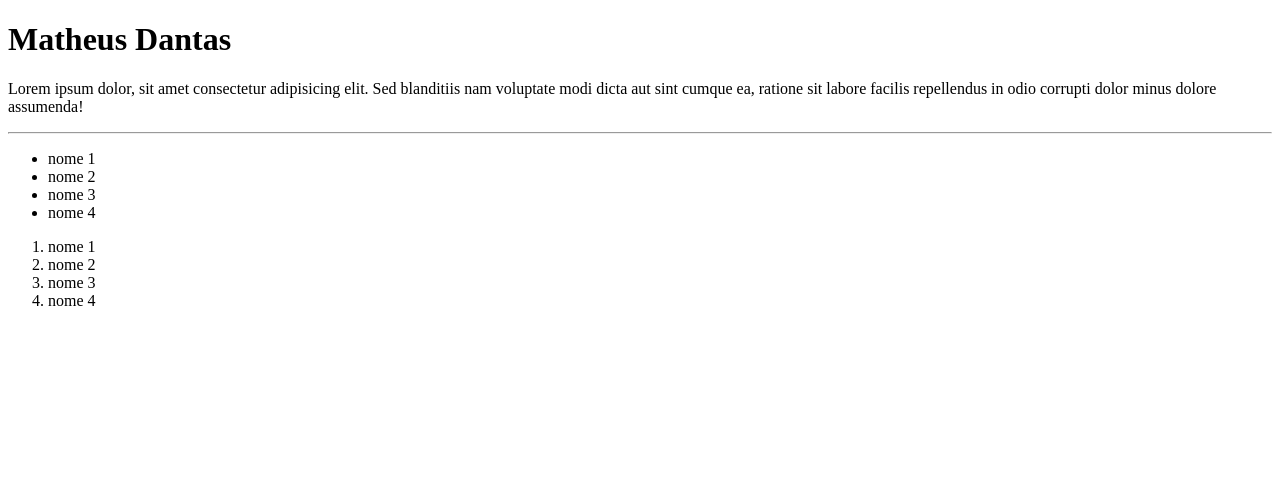
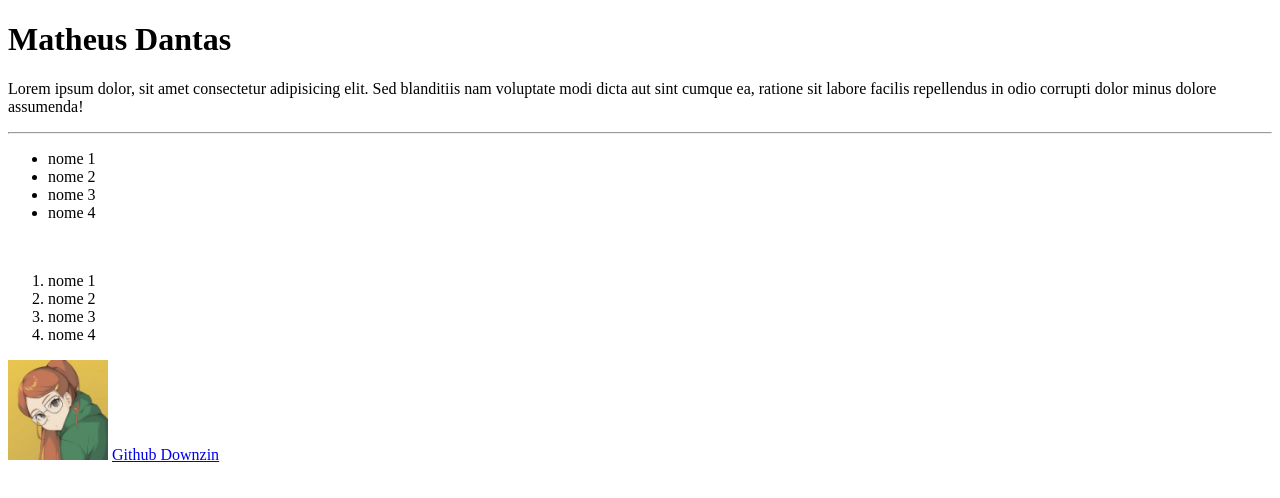
Before and after one commit to Downzin01/TI-24, a plain HTML site: page curriculo/index.html in a window 1280 px wide. Drawn offline with Linux system fonts and the light colour scheme.

Commit message:
📚 Primeira Atividade

```diff
--- a/curriculo/index.html
+++ b/curriculo/index.html
@@ -16,13 +16,17 @@
         <li>nome 4</li>
     </ul>
 
-    <ol>
+    <br>
+
+    <ol type="1"> <!-- Temos cinco opções [1, A, a, I, i] -->
         <li>nome 1</li>
         <li>nome 2</li>
         <li>nome 3</li>
         <li>nome 4</li>
     </ol>
+
+    <img src="assets/img/DownzinProfile.jpg" alt="Imagem de Perfil de Downzin" width="100px">
+
+    <a href="https://github.com/Downzin01" target="_blank">Github Downzin</a>
 </body>
 </html>
-
-<!-- -->
```
